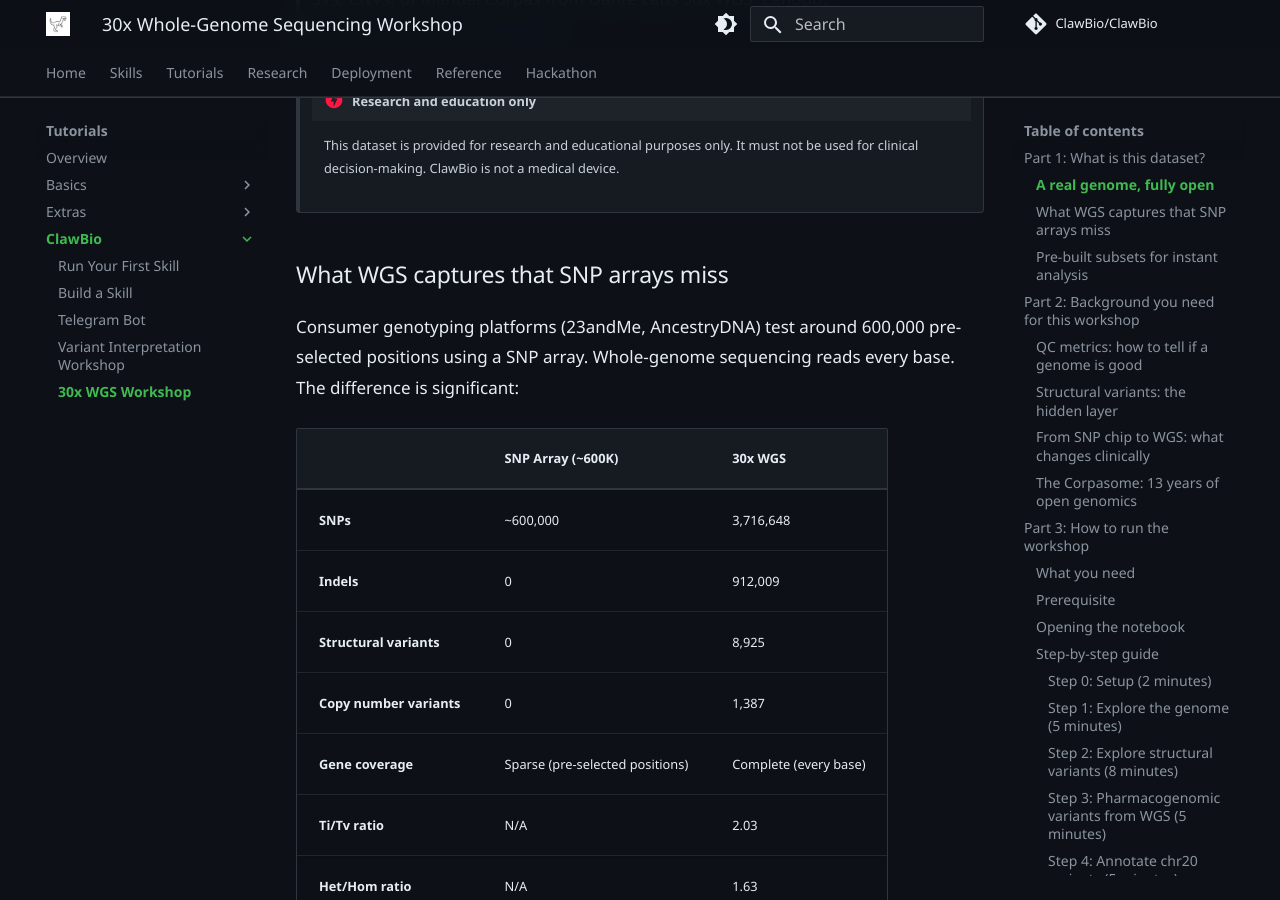
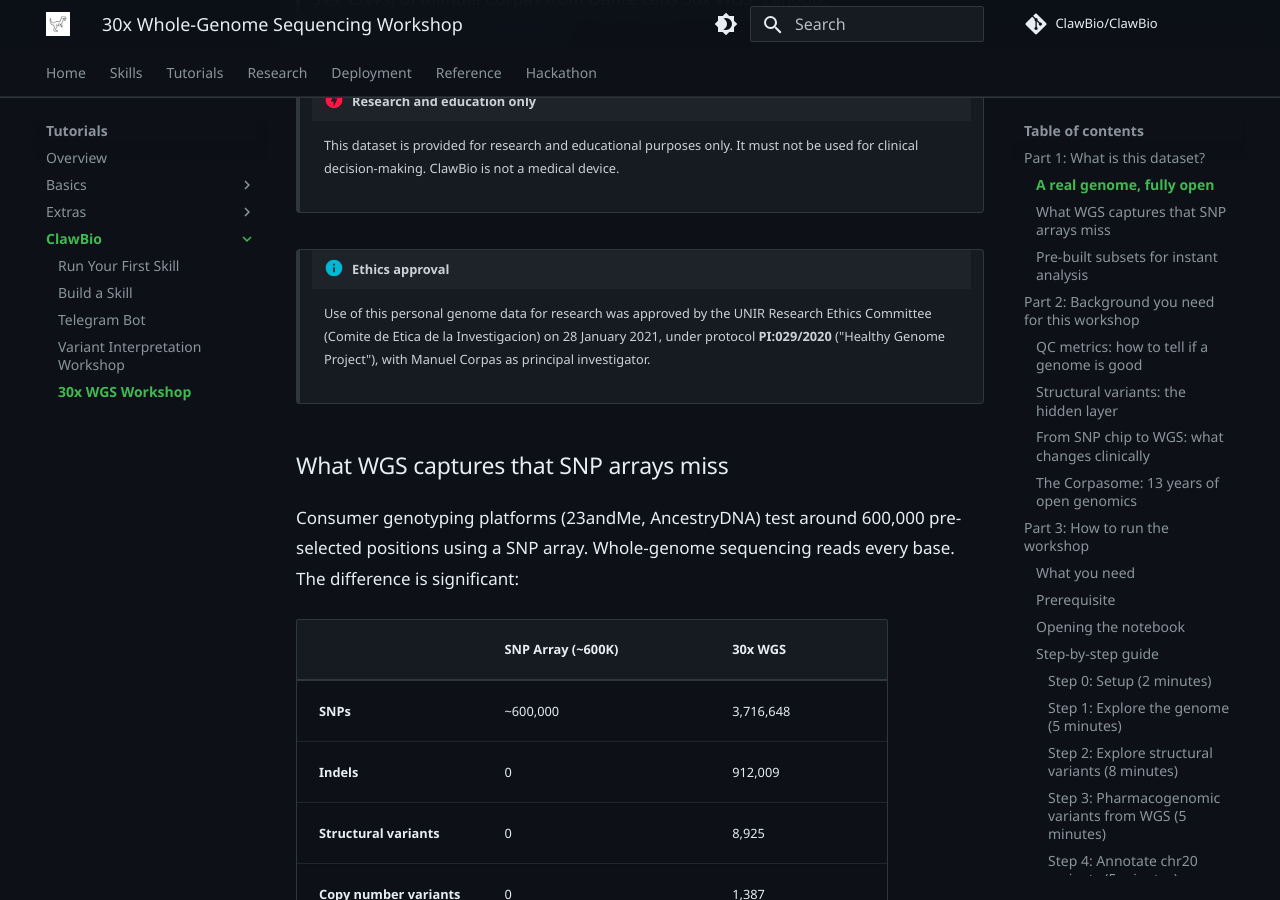
Before and after one commit to ClawBio/docs, an MkDocs documentation site: the page built from docs/tutorials/30x-wgs-workshop.md, in a window 1280 px wide and 900 px high, scrolled down 1186 px. Built offline with MkDocs 1.6.1 and Material for MkDocs 9.7.7, drawn with Linux system fonts in a browser that asks for light colours; comment, search, counter and statistics services are not loaded.

Commit message:
docs: add IRB ethics approval to 30x WGS workshop
UNIR Research Ethics Committee, PI:029/2020, approved 28 Jan 2021.

Co-Authored-By: Claude Opus 4.6 (1M context) <noreply@anthropic.com>

```diff
--- a/docs/tutorials/30x-wgs-workshop.md
+++ b/docs/tutorials/30x-wgs-workshop.md
@@ -32,6 +32,9 @@ This workshop uses that 30x WGS dataset. It is hosted on Zenodo and citable:
 
 !!! danger "Research and education only"
     This dataset is provided for research and educational purposes only. It must not be used for clinical decision-making. ClawBio is not a medical device.
+
+!!! info "Ethics approval"
+    Use of this personal genome data for research was approved by the UNIR Research Ethics Committee (Comite de Etica de la Investigacion) on 28 January 2021, under protocol **PI:029/2020** ("Healthy Genome Project"), with Manuel Corpas as principal investigator.
 
 ### What WGS captures that SNP arrays miss
 
```
